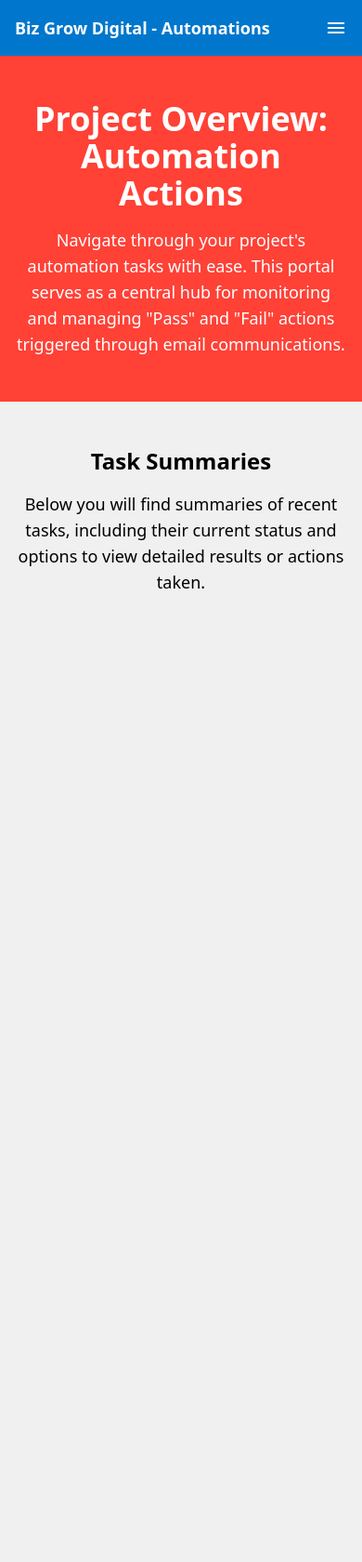
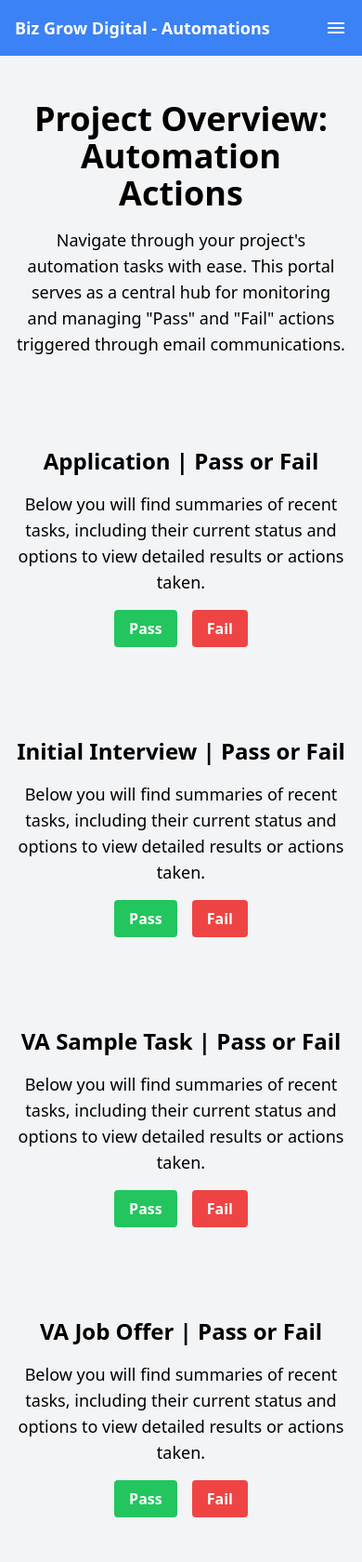
Before and after one commit to nicholaspugsley/Biz-Grow-Digital-Automations, a website: page index.html in a window 390 px wide. Shown: the whole page at 93% size. Before the commit the page ends 844 px from the top, so only its background shows below. Drawn offline with Linux system fonts and the light colour scheme.

Commit message:
another go

```diff
--- a/index.html
+++ b/index.html
@@ -6,10 +6,10 @@
     <title>Biz Grow Digital - Automations</title>
     <link href="./assets/css/style.css" rel="stylesheet" />
   </head>
-  <body class="bg-off-white flex flex-col min-h-screen">
-    <header class="bg-aquatic-blue text-white">
+  <body class="bg-gray-100 flex flex-col min-h-screen">
+    <header class="bg-blue-500 text-white">
       <div class="container mx-auto">
-        <nav class="bg-aquatic-blue text-white p-4">
+        <nav class="bg-blue-500 text-white p-4">
           <div class="container mx-auto flex justify-between items-center">
             <p class="text-lg font-semibold">Biz Grow Digital - Automations</p>
             <button id="navbarToggle" class="text-white md:hidden">
@@ -30,17 +30,17 @@
               <div class="text-sm md:flex-grow">
                 <a
                   href="./pages/action-passed.html"
-                  class="hover:bg-light-blue text-aquatic-white p-2 rounded"
+                  class="hover:bg-blue-300 text-white p-2 rounded"
                   >Action Passed</a
                 >
                 <a
                   href="./pages/"
-                  class="hover:bg-light-blue text-aquatic-white p-2 rounded"
+                  class="hover:bg-blue-300 text-white p-2 rounded"
                   >2</a
                 >
                 <a
                   href="./pages/"
-                  class="hover:bg-light-blue text-white p-2 rounded"
+                  class="hover:bg-blue-300 text-white p-2 rounded"
                   >3</a
                 >
               </div>
@@ -52,22 +52,22 @@
             >
               <a
                 href="./index.html"
-                class="hover:bg-light-blue text-aquatic-blue p-2 rounded"
+                class="hover:bg-blue-300 text-blue-500 p-2 rounded"
                 >Home</a
               >
               <a
                 href="./index.html"
-                class="hover:bg-light-blue text-aquatic-blue p-2 rounded"
+                class="hover:bg-blue-300 text-blue-500 p-2 rounded"
                 >1</a
               >
               <a
                 href="./index.html"
-                class="hover:bg-light-blue text-aquatic-blue p-2 rounded"
+                class="hover:bg-blue-300 text-blue-500 p-2 rounded"
                 >2</a
               >
               <a
                 href="./index.html"
-                class="hover:bg-light-blue text-aquatic-blue p-2 rounded"
+                class="hover:bg-blue-300 text-blue-500 p-2 rounded"
                 >3</a
               >
             </div>
@@ -77,7 +77,7 @@
     </header>
 
     <main class="flex-grow">
-      <section class="hero bg-shrimp-red text-white py-12 px-4">
+      <section class="hero py-12 px-4">
         <div class="container mx-auto text-center">
           <h1 class="text-4xl font-bold mb-4">
             Project Overview: Automation Actions
@@ -90,17 +90,108 @@
         </div>
       </section>
 
+      <!-- VA Application -->
       <section class="featured-content py-12 px-4">
-        <div class="container mx-auto">
-          <h2 class="text-2xl font-bold mb-4 text-center">Task Summaries</h2>
-          <p class="text-lg mb-4 text-center">
+        <div class="container mx-auto text-center">
+          <h2 class="text-2xl font-bold mb-4">Application | Pass or Fail</h2>
+          <p class="text-lg mb-4">
             Below you will find summaries of recent tasks, including their
             current status and options to view detailed results or actions
             taken.
           </p>
-          <!-- Example placeholder for dynamically loaded content -->
-          <div class="grid grid-cols-1 md:grid-cols-2 lg:grid-cols-3 gap-8">
-            <!-- Dynamically generated content blocks for each task -->
+          <div class="flex justify-center gap-4">
+            <a
+              href="./pages/application-pass.html"
+              class="bg-green-500 hover:bg-green-700 text-white font-bold py-2 px-4 rounded"
+            >
+              Pass
+            </a>
+            <a
+              href="./pages/application-fail.html"
+              class="bg-red-500 hover:bg-red-700 text-white font-bold py-2 px-4 rounded"
+            >
+              Fail
+            </a>
+          </div>
+        </div>
+      </section>
+
+      <!-- VA Initial Interview -->
+      <section class="featured-content py-12 px-4">
+        <div class="container mx-auto text-center">
+          <h2 class="text-2xl font-bold mb-4">
+            Initial Interview | Pass or Fail
+          </h2>
+          <p class="text-lg mb-4">
+            Below you will find summaries of recent tasks, including their
+            current status and options to view detailed results or actions
+            taken.
+          </p>
+          <div class="flex justify-center gap-4">
+            <a
+              href="./pages/pass.html"
+              class="bg-green-500 hover:bg-green-700 text-white font-bold py-2 px-4 rounded"
+            >
+              Pass
+            </a>
+            <a
+              href="./pages/fail.html"
+              class="bg-red-500 hover:bg-red-700 text-white font-bold py-2 px-4 rounded"
+            >
+              Fail
+            </a>
+          </div>
+        </div>
+      </section>
+
+      <!-- VA Sample Task -->
+      <section class="featured-content py-12 px-4">
+        <div class="container mx-auto text-center">
+          <h2 class="text-2xl font-bold mb-4">VA Sample Task | Pass or Fail</h2>
+          <p class="text-lg mb-4">
+            Below you will find summaries of recent tasks, including their
+            current status and options to view detailed results or actions
+            taken.
+          </p>
+          <div class="flex justify-center gap-4">
+            <a
+              href="./pages/pass.html"
+              class="bg-green-500 hover:bg-green-700 text-white font-bold py-2 px-4 rounded"
+            >
+              Pass
+            </a>
+            <a
+              href="./pages/fail.html"
+              class="bg-red-500 hover:bg-red-700 text-white font-bold py-2 px-4 rounded"
+            >
+              Fail
+            </a>
+          </div>
+        </div>
+      </section>
+
+      <!-- Job Offer -->
+      <section class="featured-content py-12 px-4">
+        <div class="container mx-auto text-center">
+          <h2 class="text-2xl font-bold mb-4">VA Job Offer | Pass or Fail</h2>
+          <p class="text-lg mb-4">
+            Below you will find summaries of recent tasks, including their
+            current status and options to view detailed results or actions
+            taken.
+          </p>
+          <div class="flex justify-center gap-4">
+            <a
+              href="./pages/pass.html"
+              class="bg-green-500 hover:bg-green-700 text-white font-bold py-2 px-4 rounded"
+            >
+              Pass
+            </a>
+            <a
+              href="./pages/fail.html"
+              class="bg-red-500 hover:bg-red-700 text-white font-bold py-2 px-4 rounded"
+            >
+              Fail
+            </a>
           </div>
         </div>
       </section>
--- a/tailwind.config.js
+++ b/tailwind.config.js
@@ -1,19 +1,11 @@
 module.exports = {
   content: [
+    "./*.{html,js}", // Adjusted to include HTML and JS files under the pages directory
     "./pages/**/*.{html,js}", // Adjusted to include HTML and JS files under the pages directory
     "./assets/js/**/*.{html,js}", // Specifically targeting JS files in the assets/js directory
   ],
   theme: {
-    extend: {
-      colors: {
-        'light-blue': '#ebf8ff', // Light blue for hover states
-        'aquatic-blue': '#0077CC',
-        'shrimp-red': '#FF4136',
-        'seaweed-green': '#2ECC40',
-        'sandy-yellow': '#FFDC00',
-        'off-white': '#F0F0F0',
-      },
-    },
+    extend: {},
   },
   plugins: [],
 }
```
Also changed, not shown: pages/application-fail.html (renamed from pages/action-passed.html, +5 -15 lines), pages/application-pass.html (added, +47 -0 lines), assets/css/style.css, 1 other file.
